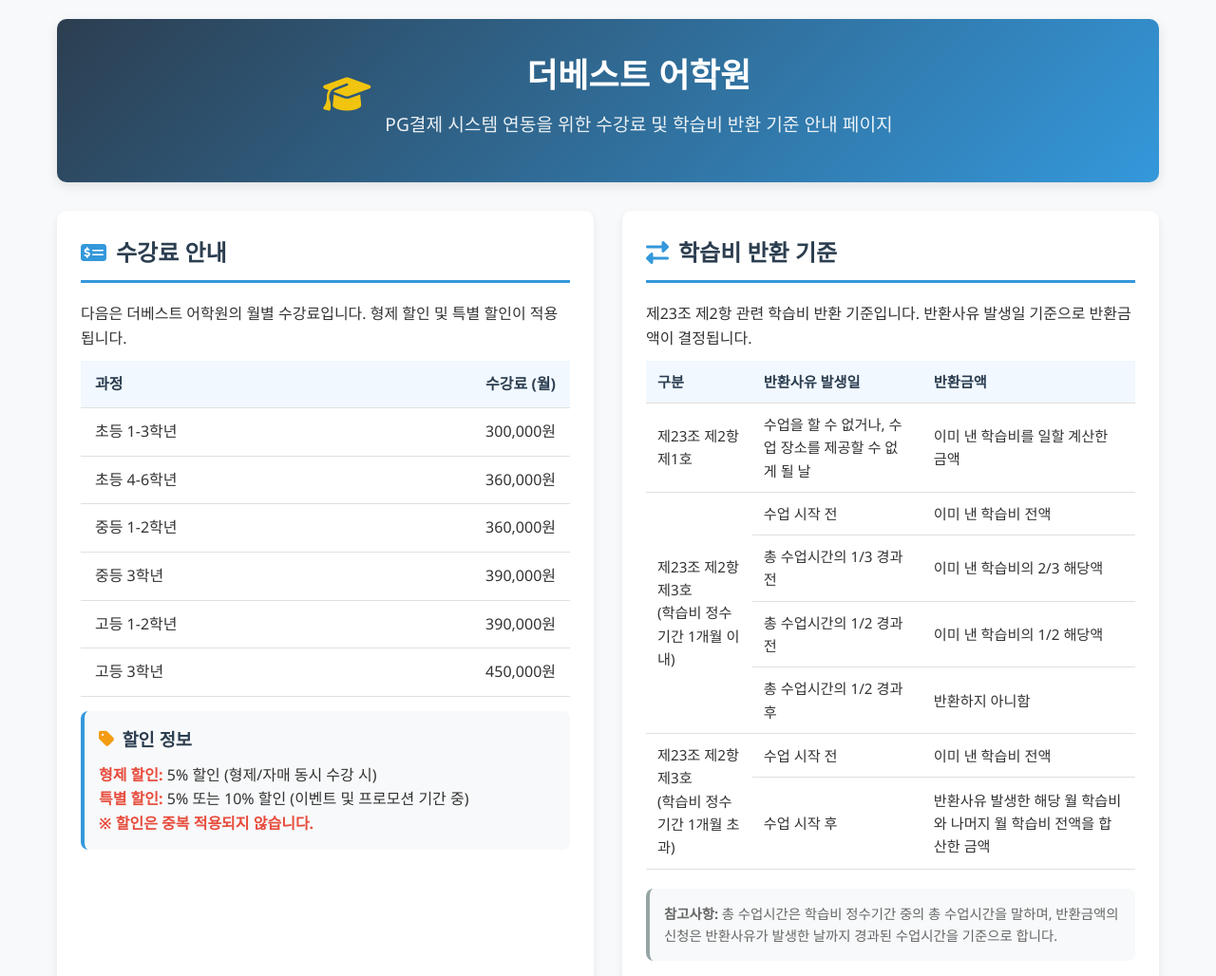
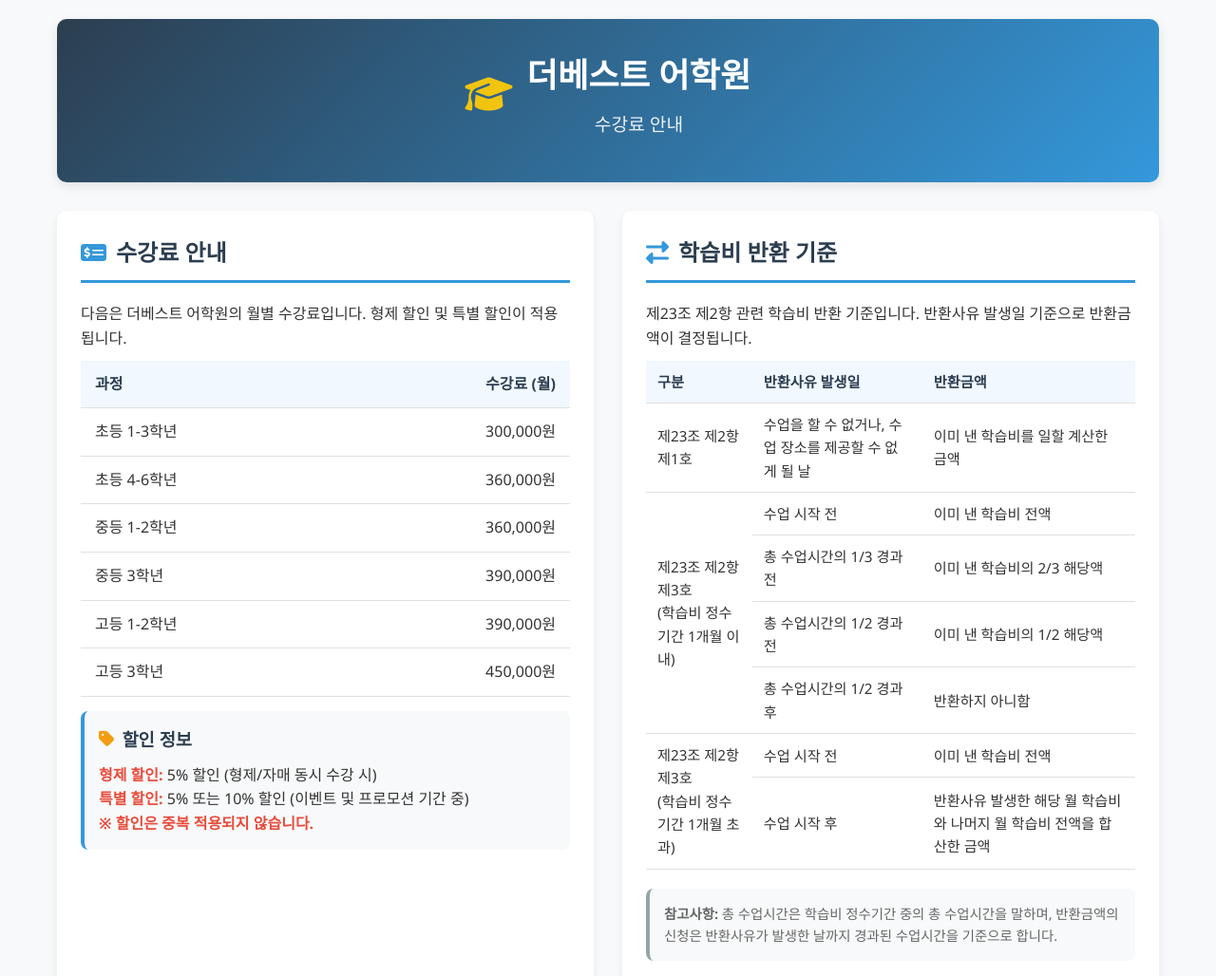
Before and after one commit to THEBESTYS/payment, a plain HTML site: page index.html in a window 1280 px wide. Shown: the top 1028 px of the page at 95% size. Drawn offline with Linux system fonts and the light colour scheme.

Commit message:
Update index.html

```diff
--- a/index.html
+++ b/index.html
@@ -3,7 +3,7 @@
 <head>
     <meta charset="UTF-8">
     <meta name="viewport" content="width=device-width, initial-scale=1.0">
-    <title>더베스트 어학원 - 수강료 및 환불 안내</title>
+    <title>더베스트 어학원 - 수강료 안내</title>
     <link rel="stylesheet" href="https://cdnjs.cloudflare.com/ajax/libs/font-awesome/6.4.0/css/all.min.css">
     <style>
         * {
@@ -251,7 +251,7 @@
                 <i class="fas fa-graduation-cap logo-icon"></i>
                 <div>
                     <h1>더베스트 어학원</h1>
-                    <p class="subtitle">PG결제 시스템 연동을 위한 수강료 및 학습비 반환 기준 안내 페이지</p>
+                    <p class="subtitle"> 수강료 안내 </p>
                 </div>
             </div>
         </header>
```
